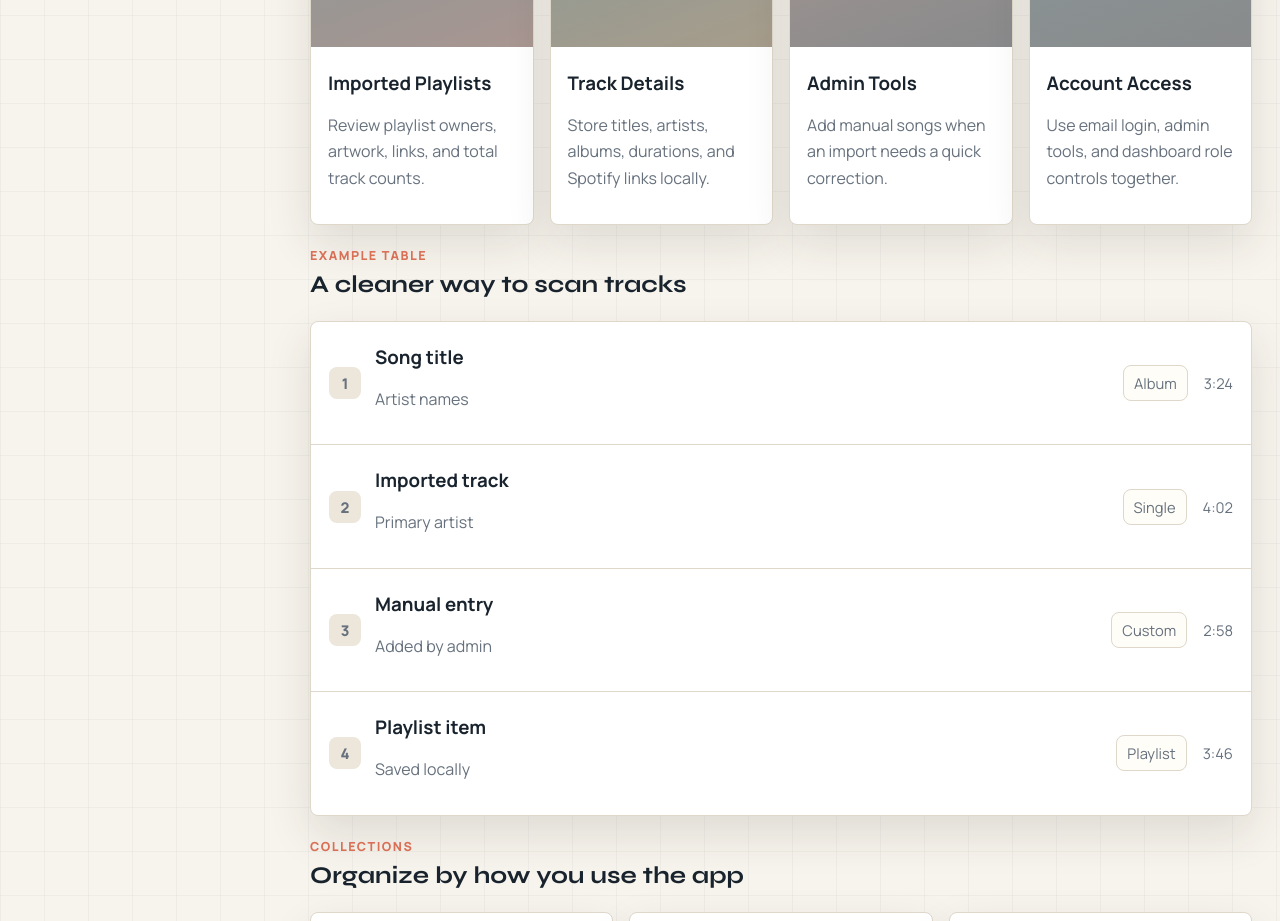
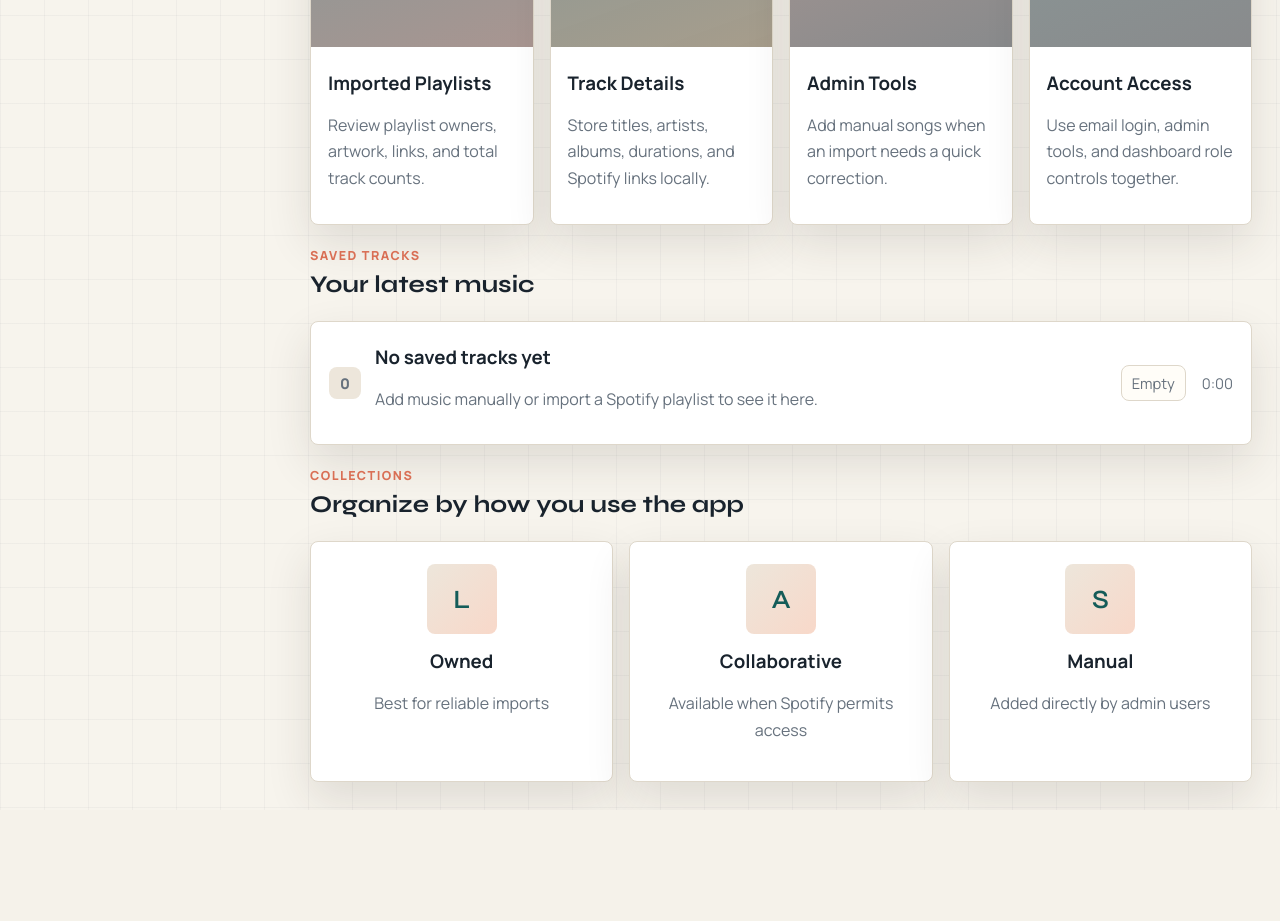
Before and after one commit to karansunar07/Monk-Play, a Flask app: page / in a window 1280 px wide. Shown: the part 865-1786 px from the top of the page. After the commit the page ends 1675 px from the top, so only its background shows below. Run offline with Flask 3, Linux system fonts and the light colour scheme; grey boxes are pictures that could not be loaded.

Commit message:
Render saved tracks on home page

```diff
--- a/app/templates/home.html
+++ b/app/templates/home.html
@@ -118,56 +118,51 @@
         <section class="content-section" id="tracks">
             <div class="section-head">
                 <div>
-                    <p class="eyebrow">Example table</p>
-                    <h2>A cleaner way to scan tracks</h2>
+                    <p class="eyebrow">Saved tracks</p>
+                    <h2>Your latest music</h2>
                 </div>
             </div>
 
             <div class="track-table">
+                {% if saved_tracks %}
+                {% for track in saved_tracks %}
+                <div class="track-row playable-track"
+                    data-title="{{ track.track_name }}"
+                    data-artist="{{ track.artist_names or 'Unknown artist' }}"
+                    data-album="{{ track.album_name or track.playlist_name or 'Manual' }}"
+                    data-src="{{ track.local_file_url or '' }}"
+                    data-duration="{{ track.duration_ms or 0 }}">
+                    <div class="track-main">
+                        <span class="track-number">{{ loop.index }}</span>
+                        <div>
+                            <h3>{{ track.track_name }}</h3>
+                            <p>{{ track.artist_names or "Unknown artist" }}</p>
+                        </div>
+                    </div>
+                    {% if track.local_file_url %}
+                    <button class="track-play-btn" type="button" aria-label="Play {{ track.track_name }}">Play</button>
+                    {% else %}
+                    <span class="track-play-btn disabled">No file</span>
+                    {% endif %}
+                    <span class="track-tag">{{ track.album_name or track.playlist_name or "Manual" }}</span>
+                    <span class="track-time">
+                        {{ (track.duration_ms // 60000) }}:{{ "%02d"|format((track.duration_ms // 1000) % 60) }}
+                    </span>
+                </div>
+                {% endfor %}
+                {% else %}
                 <div class="track-row">
                     <div class="track-main">
-                        <span class="track-number">1</span>
+                        <span class="track-number">0</span>
                         <div>
-                            <h3>Song title</h3>
-                            <p>Artist names</p>
+                            <h3>No saved tracks yet</h3>
+                            <p>Add music manually or import a Spotify playlist to see it here.</p>
                         </div>
                     </div>
-                    <span class="track-tag">Album</span>
-                    <span class="track-time">3:24</span>
+                    <span class="track-tag">Empty</span>
+                    <span class="track-time">0:00</span>
                 </div>
-                <div class="track-row">
-                    <div class="track-main">
-                        <span class="track-number">2</span>
-                        <div>
-                            <h3>Imported track</h3>
-                            <p>Primary artist</p>
-                        </div>
-                    </div>
-                    <span class="track-tag">Single</span>
-                    <span class="track-time">4:02</span>
-                </div>
-                <div class="track-row">
-                    <div class="track-main">
-                        <span class="track-number">3</span>
-                        <div>
-                            <h3>Manual entry</h3>
-                            <p>Added by admin</p>
-                        </div>
-                    </div>
-                    <span class="track-tag">Custom</span>
-                    <span class="track-time">2:58</span>
-                </div>
-                <div class="track-row">
-                    <div class="track-main">
-                        <span class="track-number">4</span>
-                        <div>
-                            <h3>Playlist item</h3>
-                            <p>Saved locally</p>
-                        </div>
-                    </div>
-                    <span class="track-tag">Playlist</span>
-                    <span class="track-time">3:46</span>
-                </div>
+                {% endif %}
             </div>
         </section>
 
@@ -246,6 +241,40 @@
         </section>
         {% endif %}
 
+        {% if first_playable_track %}
+        <section class="music-player" aria-label="Music player">
+            <div class="player-now">
+                <div class="player-cover" aria-hidden="true">MP</div>
+                <div>
+                    <strong id="player-title">{{ first_playable_track.track_name }}</strong>
+                    <span id="player-artist">{{ first_playable_track.artist_names or "Unknown artist" }}</span>
+                </div>
+            </div>
+
+            <div class="player-center">
+                <div class="player-controls">
+                    <button id="shuffle-btn" type="button" aria-label="Shuffle">Shuffle</button>
+                    <button id="prev-btn" type="button" aria-label="Previous track">Prev</button>
+                    <button id="play-pause-btn" class="player-main-btn" type="button" aria-label="Play">Play</button>
+                    <button id="next-btn" type="button" aria-label="Next track">Next</button>
+                    <button id="repeat-btn" type="button" aria-label="Repeat">Repeat</button>
+                </div>
+                <div class="player-progress">
+                    <span id="current-time">0:00</span>
+                    <input id="progress-range" type="range" min="0" max="100" value="0" step="0.1" aria-label="Track progress">
+                    <span id="total-time">0:00</span>
+                </div>
+            </div>
+
+            <div class="player-tools">
+                <button id="mute-btn" type="button" aria-label="Mute">Vol</button>
+                <input id="volume-range" type="range" min="0" max="1" value="0.8" step="0.01" aria-label="Volume">
+            </div>
+
+            <audio id="site-audio-player" preload="metadata"></audio>
+        </section>
+        {% endif %}
+
     </section>
 </main>
 
```
